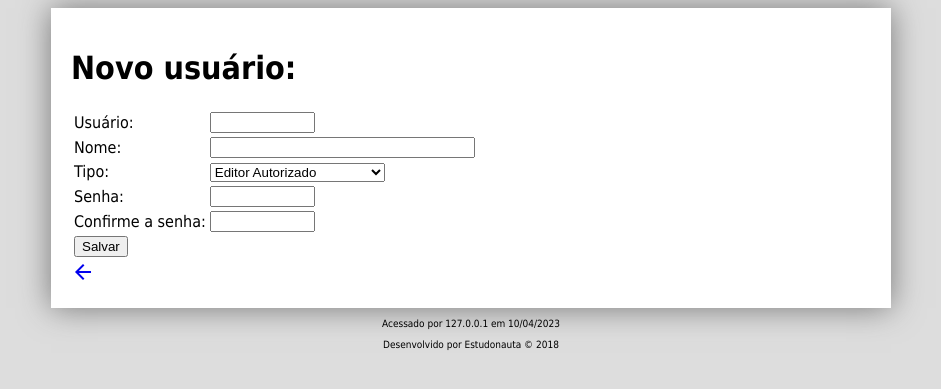
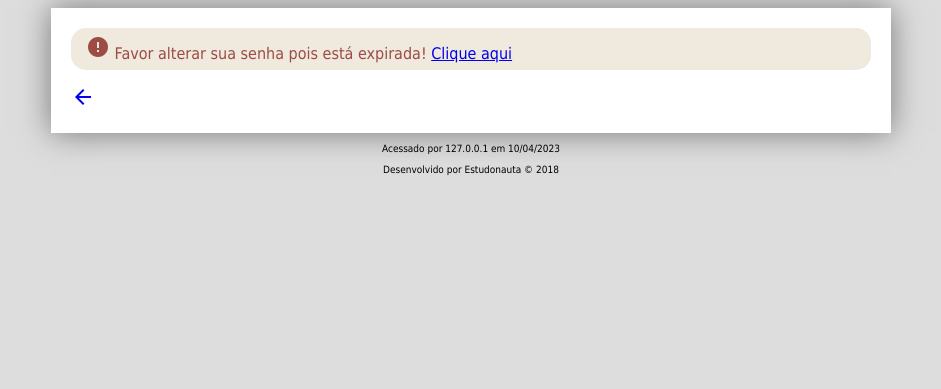
Before and after one commit to donatopaschoa/estudonauta, a PHP site: page /user-new.php in a window 1280 px wide. Shown: the top 389 px of the page, without its empty margins (169-1110 px from the left). Run offline with PHP 8.4, Linux system fonts and the light colour scheme; a user stored in the database is signed in.

Commit message:
PHP com MySQL: Atualizações de um novo usuário
Quando um usuário é cadastrado pelo administrador, é atualizado a sua dtSenha
Caso o cadastrante tenha a sua senha expirada, e tentar acessar esta página diretamente, o sistema avisará para que altere a sua senha i fornecerá um link

```diff
--- a/user-new.php
+++ b/user-new.php
@@ -19,7 +19,11 @@
                 // se você não tiver logado como administrador:
                 if(!is_admin()){
                     echo msg_erro("Área restrita! Você não é administrdor");
-                }else{
+                // Se um administrador c/a senha vencida tentar cadastrar diretamente:
+                }elseif($_SESSION['senhaExpirada'] == true){
+                    echo msg_erro("Favor alterar sua senha pois está expirada! <a href='user-edit.php'>Clique aqui</a>");
+                }
+                else{
                     // se vc for administrador e não foi configurado o envio do parâmetro "usuario" via post:
                     if(!isset($_POST['usuario'])){
                         // será montado o formulário:
@@ -38,12 +42,13 @@
                             echo msg_erro("Todos os dados são de preenchimentos obrigatórios!");
                         }else{
                             $senha = gerarHash($senha1);
-                            $q = "insert into usuarios (usuario, nome, senha, tipo) ";
-                            $q .= "values('$usuario', '$nome', '$senha', '$tipo') ";
+                            $q = "insert into usuarios (usuario, nome, senha, tipo, dtStatus, dtSenha, atividade) ";
+                            $q .= "values('$usuario', '$nome', '$senha', '$tipo', now(), now(), '". historicoCadastro($_SESSION['user'], $_SESSION['nome'], $usuario, $nome, $senha, $tipo) ."') ";
 
                             if($banco->query($q)){
                                 echo msg_sucesso("Usuário $usuario cadastrado com sucesso!");
                             }else{
+                                print_r($q);
                                 echo msg_erro("Não foi possível cadastrar o usuário $usuario, tente usar outro usuário");
                             }
                         }
```
